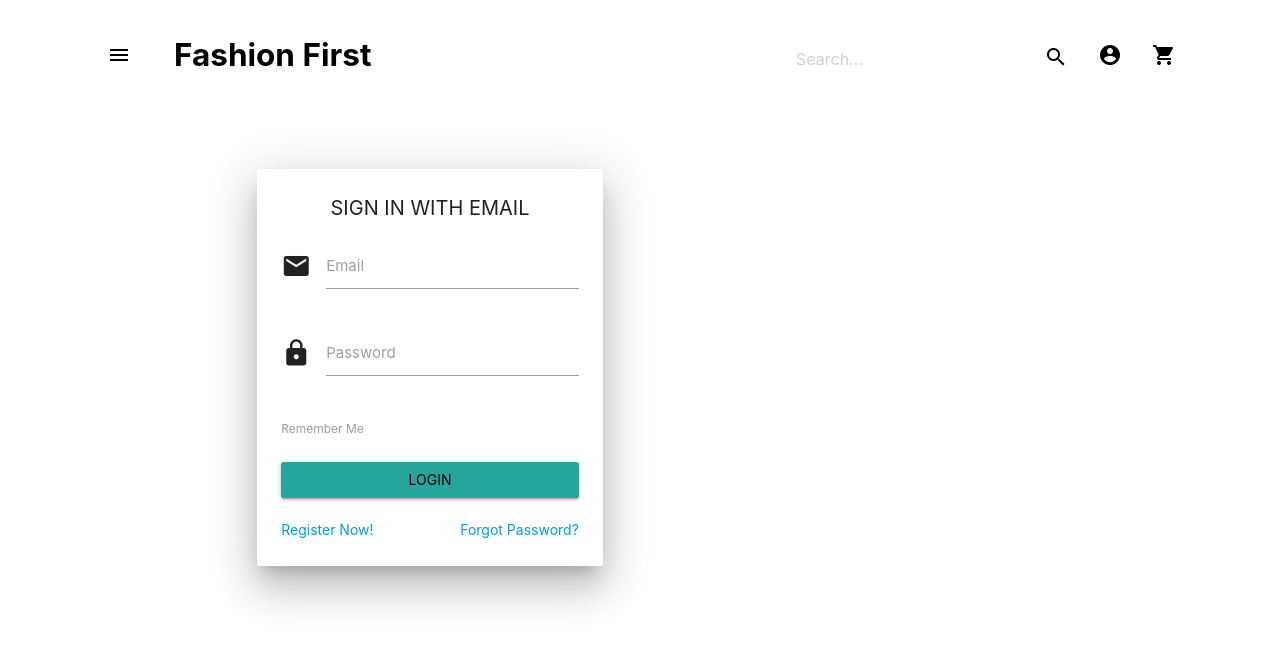
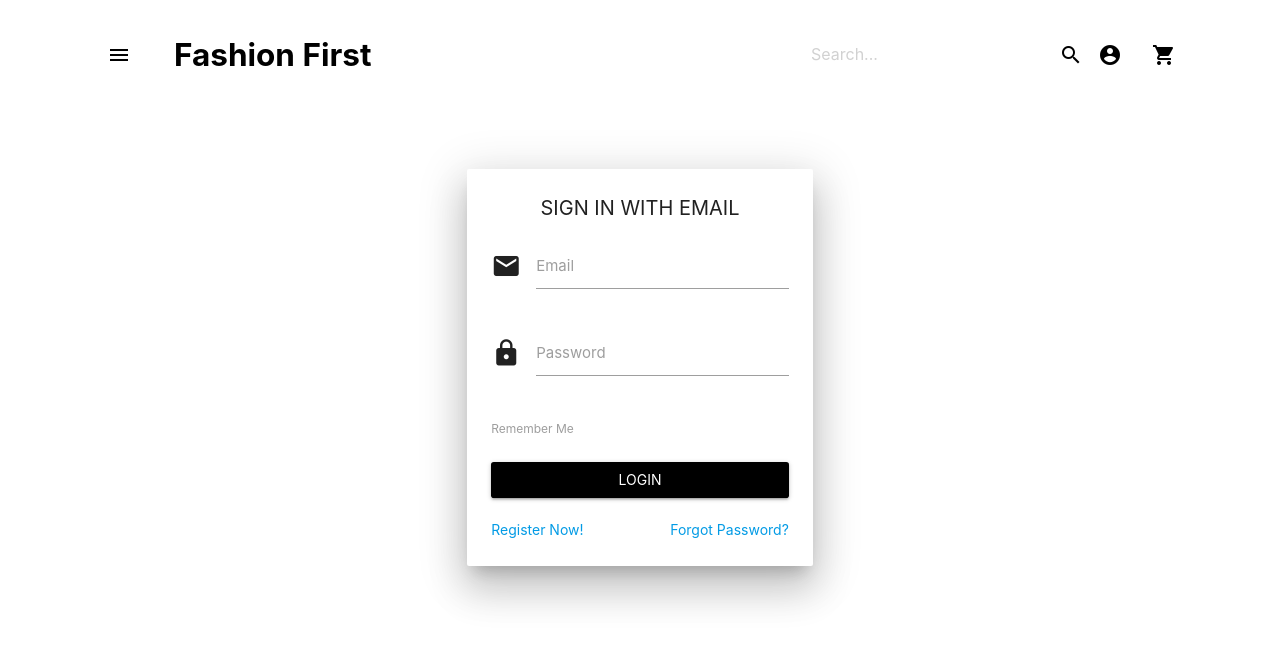
Before and after one commit to PerrySmithMoss/fashion-first, a PHP site: page /login.php in a window 1280 px wide. Shown: the top 645 px of the page. Run offline with PHP 8.4, Linux system fonts and the light colour scheme; some libraries are stand-ins or nearby versions.

Commit message:
Login form bug fix and color change

```diff
--- a/assets/css/style.css
+++ b/assets/css/style.css
@@ -38,10 +38,6 @@ nav {
     background-color: white !important;
 }
 
-nav .brand-logo.left {
-
-}
-
 .login-title {
     display: table;
     margin: auto;
@@ -60,6 +56,14 @@ nav .brand-logo.left {
     padding-top: 75px !important;
 }
 
+.submit-btn {
+    background-color: black !important;
+}
+
+.waves-button-input {
+    color: white !important;
+}
+
 .sidenav-trigger {
     padding-left: 25px !important;
     color: black !important
@@ -69,15 +73,6 @@ nav .brand-logo.left {
     background-color: white !important ;
 }
 
-.search-bar {
-    background-color: white !important;
-    padding-top: 5px !important;
-}
-
-.search-bar_icon {
-    padding-right: 15px !important;
-    padding-top: 2px !important;
-}
 
 @media screen and (max-width: 991px) {
 .nav-left_side {
```
